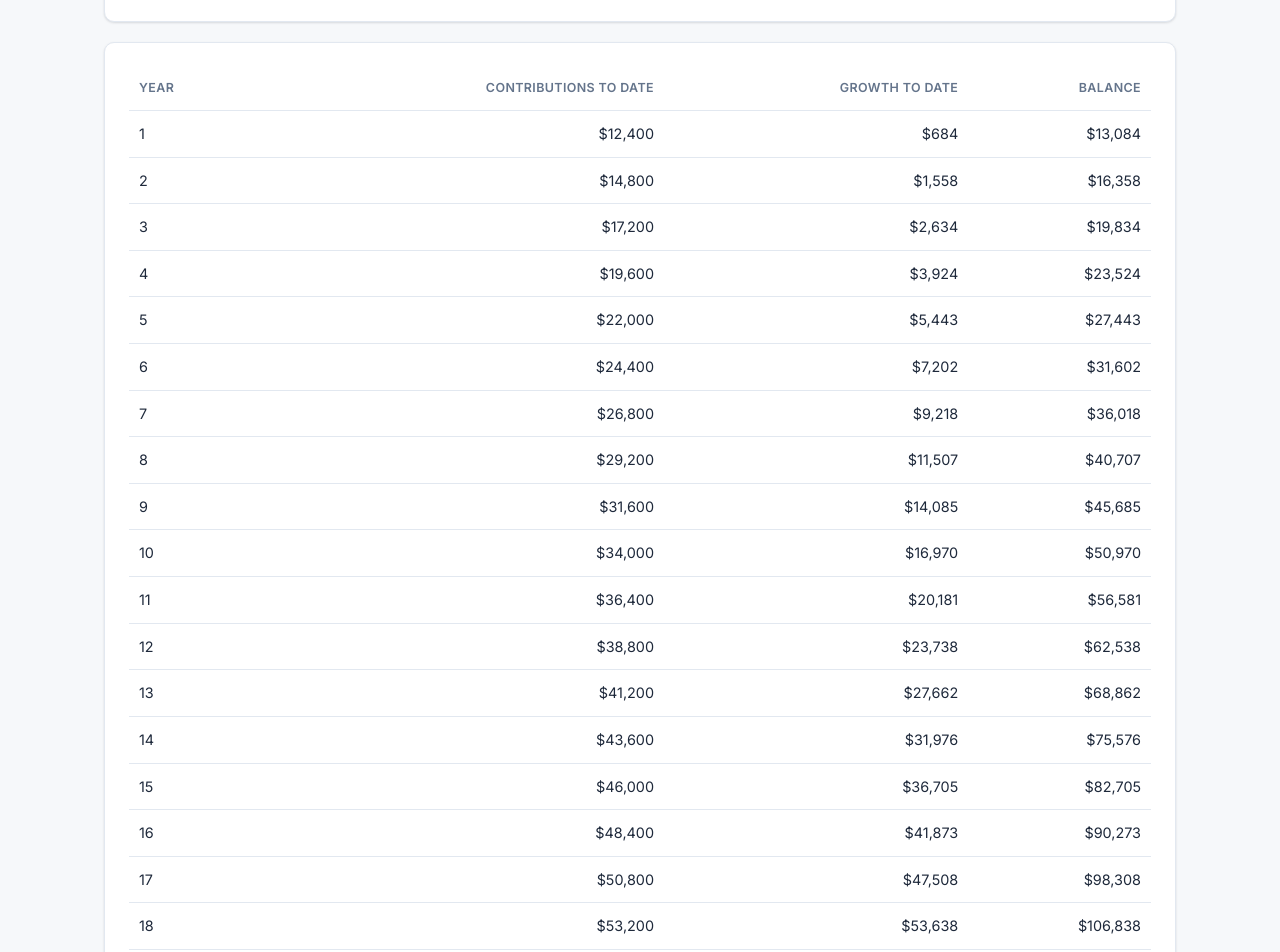
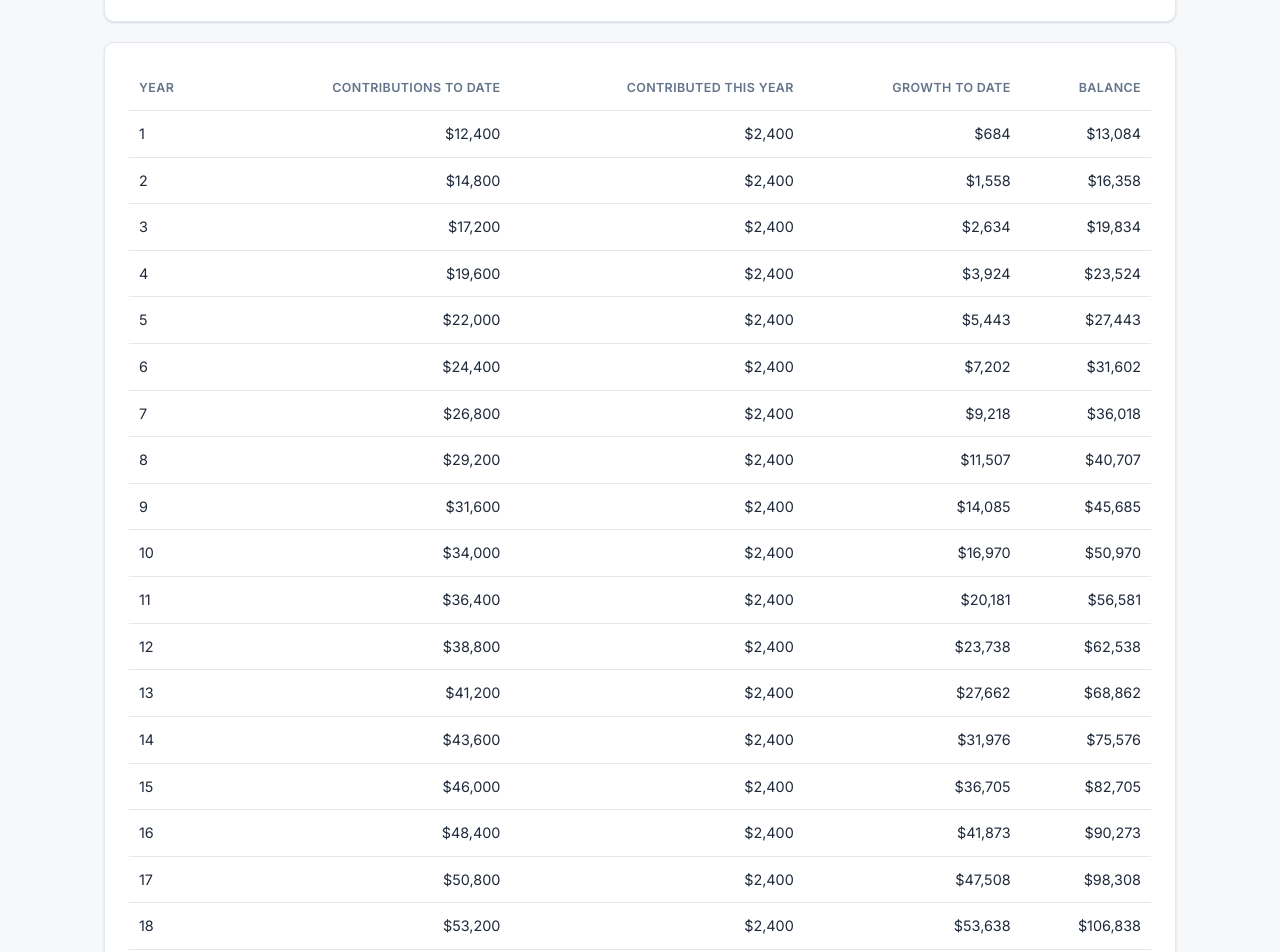
Before and after one commit to Kat10-sys/etf-finance-site, a website: page public/growth-calculator.html in a window 1280 px wide. Shown: the part 1052-2004 px from the top of the page. Drawn offline with nearby package versions, Linux system fonts and the light colour scheme.

Commit message:
Add per-year contribution column to Growth Calculator table
Same motivation as the Portfolio Backtest column: the cumulative total
hides how much was contributed in any single year, especially once
contributions grow with inflation. Deflates each year's own contribution
total directly rather than diffing cumulative sums, since the latter
doesn't recover the true real value of a single year's contribution.

Co-Authored-By: Claude Sonnet 5 <noreply@anthropic.com>

```diff
--- a/public/growth-calculator.html
+++ b/public/growth-calculator.html
@@ -97,6 +97,7 @@
             <tr>
               <th>Year</th>
               <th>Contributions to date</th>
+              <th>Contributed This Year</th>
               <th>Growth to date</th>
               <th>Balance</th>
             </tr>
--- a/public/js/growth-calculator.js
+++ b/public/js/growth-calculator.js
@@ -50,18 +50,21 @@
     const yearly = [];
 
     for (let year = 1; year <= years; year++) {
-      const yearContribution = growContribution ? contribution * Math.pow(1 + annualInflation, year - 1) : contribution;
+      const installment = growContribution ? contribution * Math.pow(1 + annualInflation, year - 1) : contribution;
+      let yearTotal = 0;
       for (let month = 1; month <= 12; month++) {
         balance *= 1 + monthlyRate;
         if (contributionsPerYear === 12) {
-          balance += yearContribution;
-          cumulativeContributions += yearContribution;
+          balance += installment;
+          cumulativeContributions += installment;
+          yearTotal += installment;
         } else if (month === 12) {
-          balance += yearContribution;
-          cumulativeContributions += yearContribution;
+          balance += installment;
+          cumulativeContributions += installment;
+          yearTotal += installment;
         }
       }
-      yearly.push({ year, balance, cumulativeContributions });
+      yearly.push({ year, balance, cumulativeContributions, yearTotal });
     }
 
     return yearly;
@@ -234,14 +237,27 @@
 
   function renderTable(yearly, initial, deflate) {
     growthTableBody.innerHTML = '';
+    // "Contributions to date" is cumulative, which hides how much was
+    // actually added in any single year -- especially useful once "increase
+    // with inflation" is on and that amount changes year to year. This is
+    // deflated on its own (not derived by diffing consecutive cumulative
+    // totals): the cumulative total for year y is discounted as a lump sum
+    // by y's inflation factor, so diffing two such totals doesn't recover
+    // the true real value of that one year's contribution -- it's still
+    // carrying a rediscount of every prior year's contribution too. E.g. with
+    // contributions growing at exactly the inflation rate, the real value of
+    // each year's own contribution is constant, but diffing the deflated
+    // cumulative totals showed it declining year over year.
     yearly.forEach((y) => {
       const contributions = deflate(y.cumulativeContributions, y.year) + initial;
+      const contributedThisYear = deflate(y.yearTotal, y.year);
       const balance = deflate(y.balance, y.year);
       const growth = balance - contributions;
       const tr = document.createElement('tr');
       tr.innerHTML = `
         <td>${y.year}</td>
         <td>${formatMoney(contributions)}</td>
+        <td>${formatMoney(contributedThisYear)}</td>
         <td>${formatMoney(growth)}</td>
         <td>${formatMoney(balance)}</td>
       `;
```
Also changed, not shown: CHANGELOG.md.
